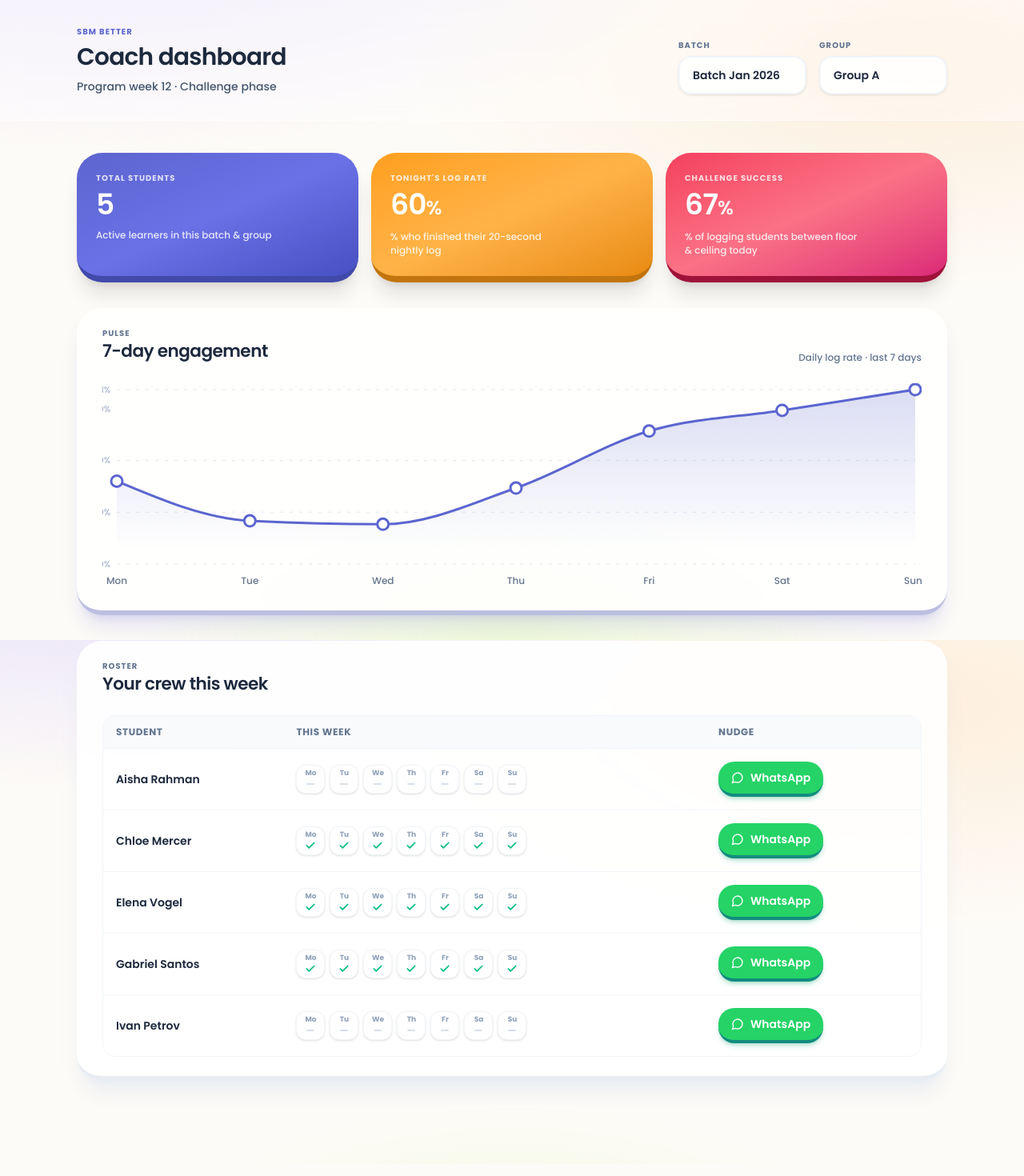
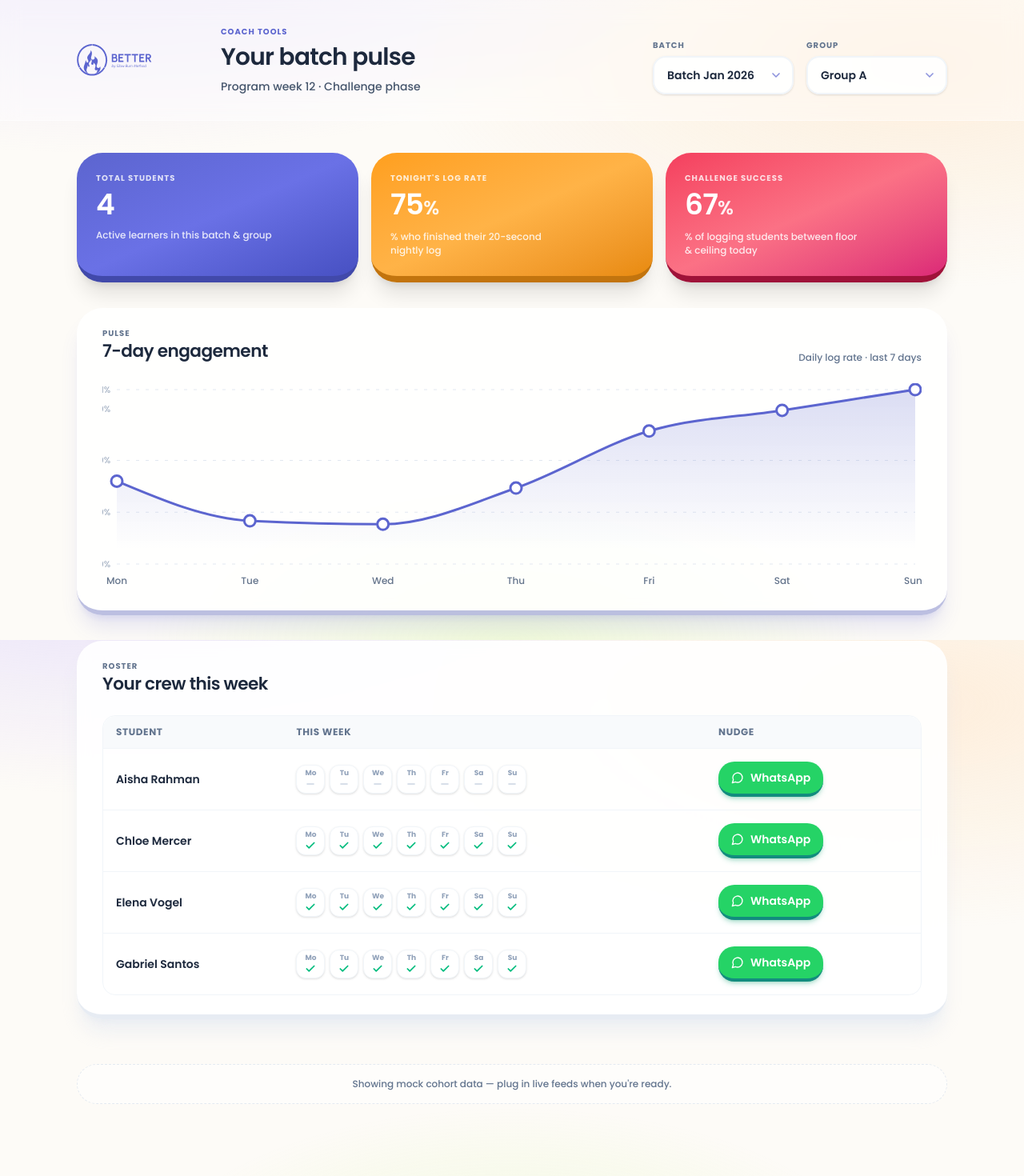
Before and after one commit to karanwasabi/better-coach-portal, a Next.js app: page / in a window 1280 px wide. Shown: the top 1470 px of the page at 80% size. Built offline with nearby package versions, Linux system fonts and the light colour scheme.

Commit message:
feat: add branding

```diff
--- a/src/components/coach/CoachDashboard.tsx
+++ b/src/components/coach/CoachDashboard.tsx
@@ -1,5 +1,7 @@
 "use client";
 
+import Image from "next/image";
+import { ChevronDown } from "lucide-react";
 import { useMemo, useState } from "react";
 import {
   MOCK_BATCHES,
@@ -66,21 +68,28 @@ function SquarcleSelect({
   children: React.ReactNode;
 }) {
   return (
-    <div className="flex min-w-[10rem] flex-col gap-1.5">
+    <div className="flex min-w-[11rem] flex-col gap-1.5">
       <label
         htmlFor={id}
         className="text-[10px] font-bold uppercase tracking-widest text-slate-500"
       >
         {label}
       </label>
+      <div className="relative">
         <select
           id={id}
           value={value}
           onChange={(e) => onChange(e.target.value)}
-        className="appearance-none rounded-2xl border-2 border-slate-100 bg-white/90 px-4 py-3 text-sm font-semibold text-slate-800 shadow-sm outline-none transition hover:border-violet-200 focus:border-[#5C65CF] focus:ring-2 focus:ring-[#5C65CF]/25"
+          className="w-full cursor-pointer appearance-none rounded-2xl border-2 border-slate-100 bg-white/90 py-3 pl-4 pr-11 text-sm font-semibold text-slate-800 shadow-sm outline-none transition hover:border-violet-200 focus:border-[#5C65CF] focus:ring-2 focus:ring-[#5C65CF]/25"
         >
           {children}
         </select>
+        <ChevronDown
+          aria-hidden
+          className="pointer-events-none absolute right-3.5 top-1/2 h-4 w-4 -translate-y-1/2 text-[#5C65CF]/70"
+          strokeWidth={2.5}
+        />
+      </div>
     </div>
   );
 }
@@ -129,16 +138,28 @@ export function CoachDashboard() {
     <div className="min-h-screen pb-16">
       <header className="border-b border-white/50 bg-white/40 backdrop-blur-md">
         <div className="mx-auto flex max-w-6xl flex-col gap-6 px-5 py-8 sm:flex-row sm:items-end sm:justify-between sm:px-8">
+          <div className="flex flex-col gap-4 sm:flex-row sm:items-center sm:gap-6">
+            <div className="relative h-9 w-[140px] shrink-0 sm:h-10 sm:w-[156px]">
+              <Image
+                src="/better-logo.svg"
+                alt="BETTER"
+                fill
+                className="object-contain object-left"
+                priority
+                sizes="156px"
+              />
+            </div>
             <div>
               <p className="text-[10px] font-bold uppercase tracking-widest text-[#5C65CF]">
-              SBM Better
+                Coach tools
               </p>
               <h1 className="mt-1 text-2xl font-semibold tracking-tight text-slate-800 sm:text-[1.85rem]">
-              Coach dashboard
+                Your batch pulse
               </h1>
               <p className="mt-2 max-w-xl text-sm font-medium text-slate-600">
                 Program week {weekNumber} · {phaseLabel} phase
               </p>
+            </div>
           </div>
           <div className="flex flex-wrap items-end gap-4">
             <SquarcleSelect
@@ -194,6 +215,12 @@ export function CoachDashboard() {
 
         <RosterTable students={students} />
       </main>
+
+      <footer className="mx-auto mt-4 max-w-6xl px-5 pb-10 sm:px-8">
+        <div className="rounded-[1.75rem] border border-dashed border-slate-200/90 bg-white/50 px-5 py-4 text-center text-xs font-medium text-slate-500">
+          Showing mock cohort data — plug in live feeds when you&apos;re ready.
+        </div>
+      </footer>
     </div>
   );
 }
--- a/src/components/coach/RosterTable.tsx
+++ b/src/components/coach/RosterTable.tsx
@@ -1,11 +1,17 @@
 "use client";
 
+import { useMemo } from "react";
 import { Check, MessageCircle, Minus } from "lucide-react";
 import type { Student } from "@/lib/coach/types";
 
 const DAYS = ["Mo", "Tu", "We", "Th", "Fr", "Sa", "Su"];
 
 export function RosterTable({ students }: { students: Student[] }) {
+  const rows = useMemo(
+    () => [...students].sort((a, b) => a.name.localeCompare(b.name)),
+    [students],
+  );
+
   return (
     <div className="rounded-[2rem] border-b-[6px] border-slate-200/80 bg-white/90 px-4 py-6 shadow-xl shadow-slate-200/60 backdrop-blur-sm sm:px-8">
       <div className="mb-6">
@@ -32,7 +38,7 @@ export function RosterTable({ students }: { students: Student[] }) {
             </tr>
           </thead>
           <tbody>
-            {students.map((s) => (
+            {rows.map((s) => (
               <tr
                 key={s.id}
                 className="border-b border-slate-100 last:border-b-0 hover:bg-violet-50/40"
@@ -84,7 +90,7 @@ export function RosterTable({ students }: { students: Student[] }) {
           </tbody>
         </table>
       </div>
-      {students.length === 0 ? (
+      {rows.length === 0 ? (
         <p className="mt-4 text-center text-sm text-slate-500">
           No students in this batch and group yet.
         </p>
--- a/src/lib/coach/mock-data.ts
+++ b/src/lib/coach/mock-data.ts
@@ -34,11 +34,16 @@ const NAMES = [
   "Jade Williams",
   "Kenji Morita",
   "Lina Haddad",
+  "Marcus Chen",
+  "Nour Al-Farsi",
+  "Priya Desai",
+  "Quinn O’Brien",
 ];
 
+/** Eight per batch: indices 0–7 Jan, 8–15 Dec. Alternating A/B. */
 export const MOCK_STUDENTS: Student[] = NAMES.map((name, i) => {
   const id = `stu-${i + 1}`;
-  const batchId = i < 9 ? "jan-2026" : "dec-2025";
+  const batchId = i < 8 ? "jan-2026" : "dec-2025";
   const group = i % 2 === 0 ? "A" : "B";
   const weekLogged = weekPattern(id, i);
   const loggedToday =
@@ -66,7 +71,7 @@ export function filterStudents(batchId: string, group: GroupId): Student[] {
 
 export function engagementTrend(
   batchId: string,
-  group: string,
+  group: GroupId,
 ): EngagementDay[] {
   const shift = Math.round(hash01(`${batchId}-${group}`) * 6);
   const labels = ["Mon", "Tue", "Wed", "Thu", "Fri", "Sat", "Sun"];
```
Also changed, not shown: public/better-logo.svg (added). Lines whose indentation alone changed are shown as unchanged.
